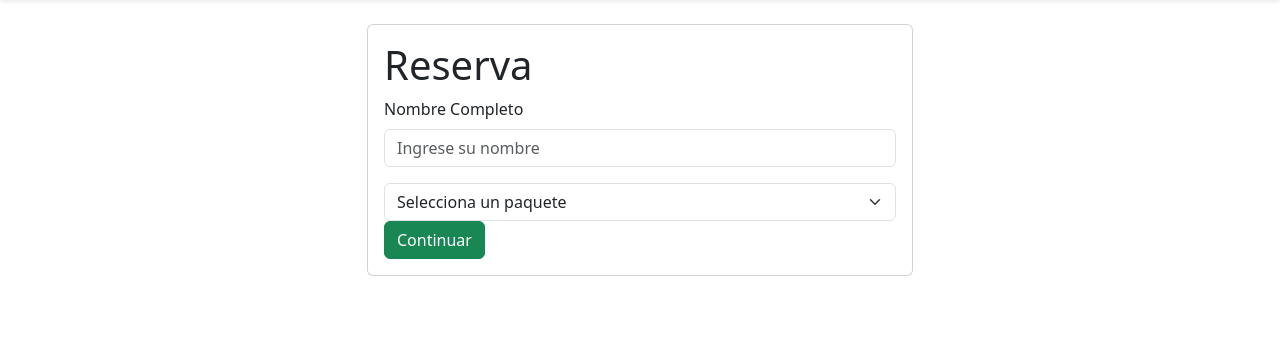
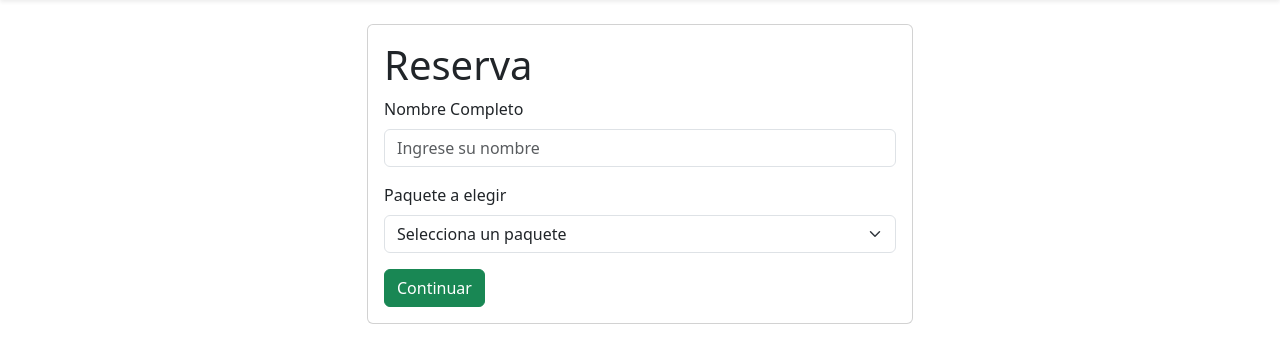
Before and after one commit to gisela-zajic/ids-codigo-viajero, a Flask app: page /reservas_front/1 in a window 1280 px wide. Shown: the part 106-469 px from the top of the page. Run offline with Flask 3, Linux system fonts and the light colour scheme.

Commit message:
Using flask to link frontend with backend
- Working on reservation front

```diff
--- a/templates/reservas/reservas.html
+++ b/templates/reservas/reservas.html
@@ -10,20 +10,22 @@
           crossorigin="anonymous">
 </head>
 <body>
-    <!-- Encabezado de todas las páginas -->
     <header class="container-fluid bg-info shadow-sm p-lg-3 mb-2">
-        <nav class="navbar navbar-expand-lg ">
+        <nav class="navbar navbar-expand-lg">
             <div class="container-fluid">
-              <a class="navbar-brand" href="/"><span class="text-light h1 ">VacacionAR</span></a>
+                <a class="navbar-brand" href="/">
+                    <span class="text-light h1">VacacionAR</span>
+                </a>
                 <button class="navbar-toggler" type="button" data-bs-toggle="collapse" data-bs-target="#navbarSupportedContent" aria-controls="navbarSupportedContent" aria-expanded="false" aria-label="Toggle navigation">
                     <span class="navbar-toggler-icon"></span>
                 </button>
             </div>
         </nav>
     </header>
+
     <div class="container mt-4">
         <div class="row">
-            <div class="com-12 col-ms-10 col-lg-6 mx-auto">
+            <div class="col-12 col-md-10 col-lg-6 mx-auto">
                 <div class="card">
                     <div class="card-body">
                         <h1 class="card-title">Reserva</h1>
@@ -32,9 +34,12 @@
                                 <label for="name" class="form-label">Nombre Completo</label>
                                 <input type="text" class="form-control" name="name" id="name" placeholder="Ingrese su nombre" required>
                             </div>
-                            <select class="form-select" name="package" aria-label="Default select example" id="paquetes_disponibles">
-                                <option selected>Selecciona un paquete</option>
+                            <div class="mb-3">
+                                <label for="paquetes_disponibles" class="form-label">Paquete a elegir</label>
+                                <select class="form-select" name="package" id="paquetes_disponibles" required>
+                                    <option value="" selected disabled>Selecciona un paquete</option>
                                 </select>
+                            </div>
                             <button type="submit" class="btn btn-success">Continuar</button>
                         </form>
                     </div>
@@ -42,6 +47,7 @@
             </div>
         </div>
     </div>
+
     <script src="https://cdn.jsdelivr.net/npm/bootstrap@5.3.3/dist/js/bootstrap.bundle.min.js"
             integrity="sha384-YvpcrYf0tY3lHB60NNkmXc5s9fDVZLESaAA55NDzOxhy9GkcIdslK1eN7N6jIeHz"
             crossorigin="anonymous"></script>
```
Lines whose indentation alone changed are shown as unchanged.
